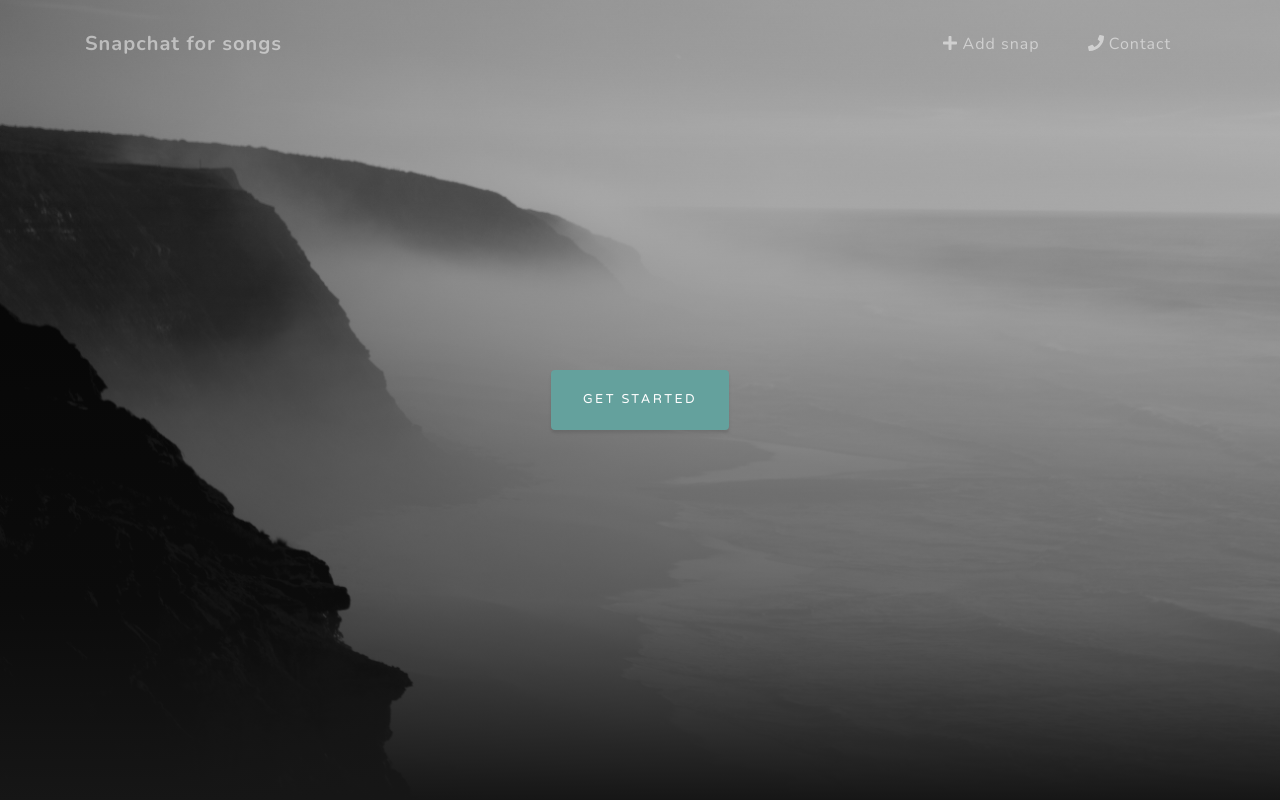
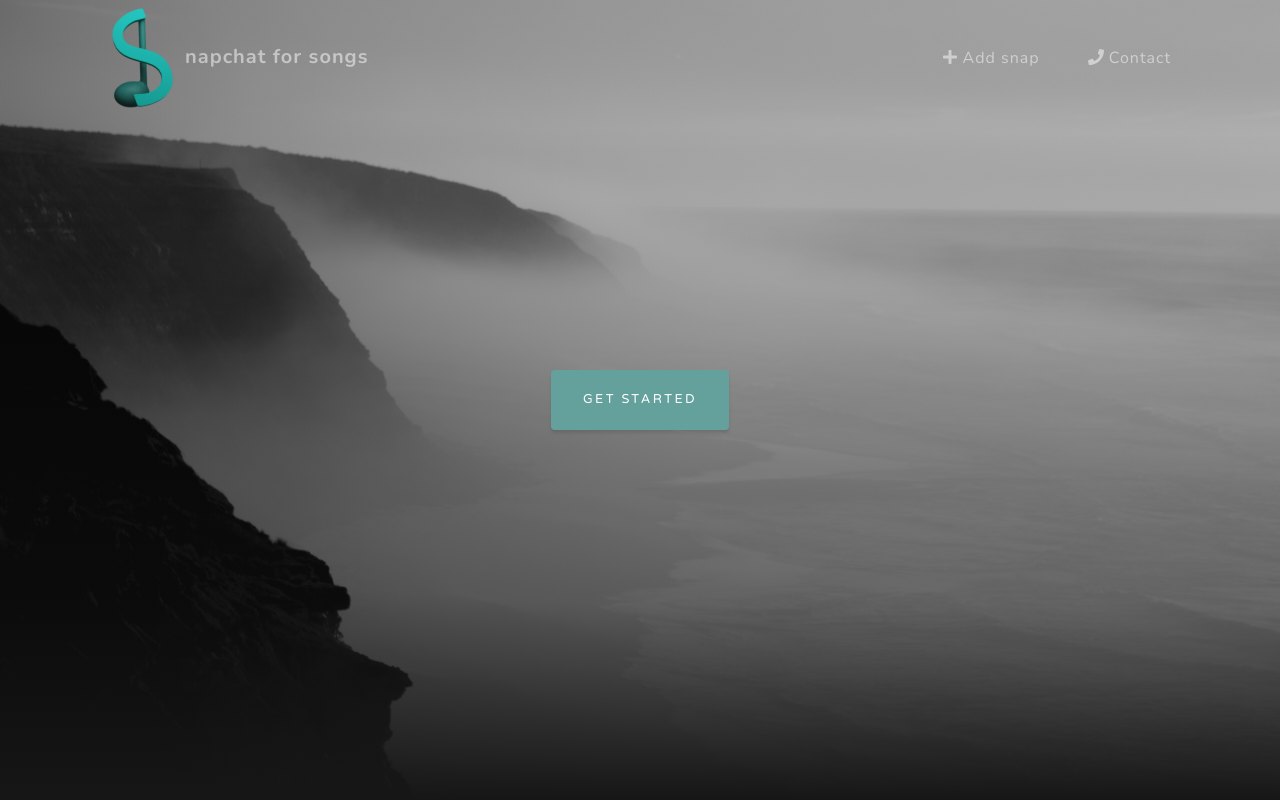
Before and after one commit to Cheetar/song_snapchat, a Django app: template web/app/song_snapchat/templates/main/index.html in a window 1280 px wide. Run offline with Django 3.2, Linux system fonts and the light colour scheme; the template is opened without the code that fills it, so the values that code supplies are empty; some libraries are stand-ins or nearby versions.

Commit message:
Added logo.

```diff
--- a/web/app/song_snapchat/templates/main/base.html
+++ b/web/app/song_snapchat/templates/main/base.html
@@ -38,7 +38,8 @@
     <!-- Navigation -->
     <nav class="navbar navbar-expand-lg navbar-light fixed-top" id="mainNav">
       <div class="container">
-          <a class="navbar-brand js-scroll-trigger" href="{% url 'index' %}">Snapchat for songs</a>
+          <!-- Hack for SEO, Snapchat for songs will be indexed as a whole will be keyword -->
+          <a class="navbar-brand js-scroll-trigger" href="{% url 'index' %}"><img src="{% static 'snapchat/img/logo_snapchat_for_songs_100x100.png' %}" alt="S" /><span style='display: none;'>S</span>napchat for songs</a>
 
         <button class="navbar-toggler navbar-toggler-right" type="button" data-toggle="collapse" data-target="#navbarResponsive" aria-controls="navbarResponsive" aria-expanded="false" aria-label="Toggle navigation">
           Menu
```
Also changed, not shown: web/app/song_snapchat/static/snapchat/img/logo_snapchat_for_songs_1000x1000.png (added), web/app/song_snapchat/static/snapchat/img/logo_snapchat_for_songs_100x100.png (added), web/app/song_snapchat/static/snapchat/img/logo_snapchat_for_songs_16x16.png (added), web/app/song_snapchat/static/snapchat/img/logo_snapchat_for_songs_300x300.png (added), web/app/song_snapchat/static/snapchat/img/logo_snapchat_for_songs_500x500.png (added).
